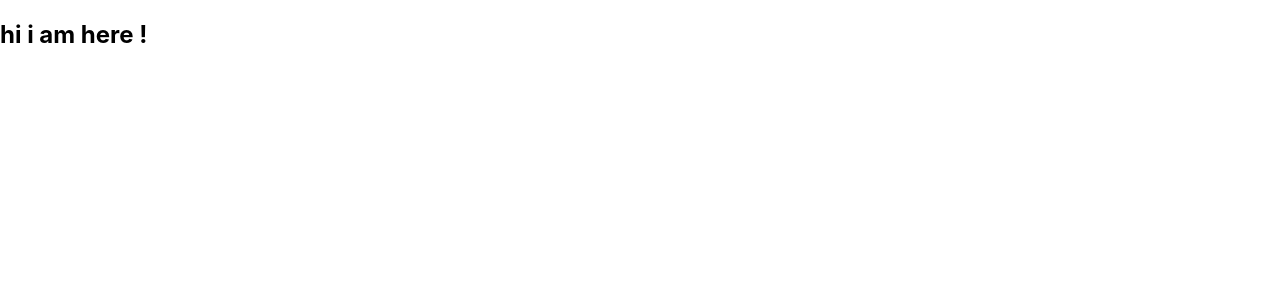
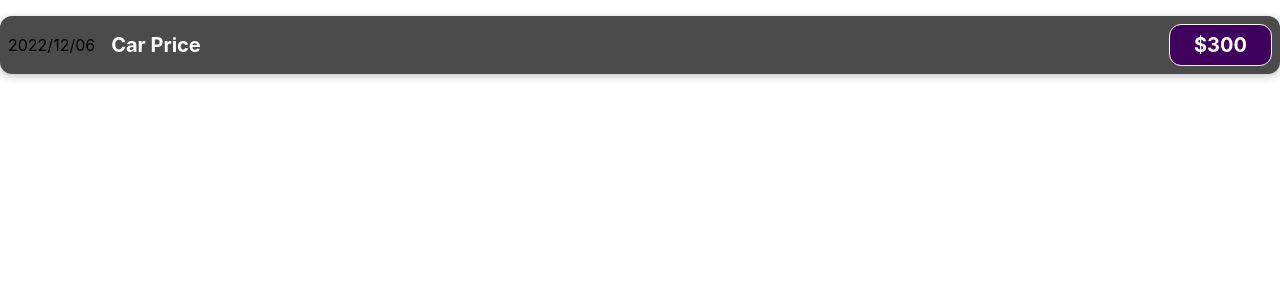
Before and after one commit to funnypar/FirstReactProject, a React (Create React App) app: page / in a window 1280 px wide. Shown: the top 300 px of the page. Built offline with nearby package versions, Linux system fonts and the light colour scheme.

Commit message:
Added styles and first dynamics

```diff
--- /dev/null
+++ b/src/components/Eitems.css
@@ -0,0 +1,56 @@
+.expense-item {
+    display: flex;
+    justify-content: space-between;
+    align-items: center;
+    box-shadow: 0 2px 8px rgba(0, 0, 0, 0.25);
+    padding: 0.5rem;
+    margin: 1rem 0;
+    border-radius: 12px;
+    background-color: #4b4b4b;
+}
+
+.expense-item__description {
+    display: flex;
+    flex-direction: column;
+    gap: 1rem;
+    align-items: flex-end;
+    flex-flow: column-reverse;
+    justify-content: flex-start;
+    flex: 1;
+}
+
+.expense-item h2 {
+    color: #3a3a3a;
+    font-size: 1rem;
+    flex: 1;
+    margin: 0 1rem;
+    color: white;
+}
+
+.expense-item__price {
+    font-size: 1rem;
+    font-weight: bold;
+    color: white;
+    background-color: #40005d;
+    border: 1px solid white;
+    padding: 0.5rem;
+    border-radius: 12px;
+}
+
+@media (min-width: 580px) {
+    .expense-item__description {
+        flex-direction: row;
+        align-items: center;
+        justify-content: flex-start;
+        flex: 1;
+    }
+
+    .expense-item__description h2 {
+        font-size: 1.25rem;
+    }
+
+    .expense-item__price {
+        font-size: 1.25rem;
+        padding: 0.5rem 1.5rem;
+    }
+}
--- a/src/components/Eitems.js
+++ b/src/components/Eitems.js
@@ -1,5 +1,19 @@
+import "./Eitems.css";
+
 function EItems() {
-    return <h2>hi i am here !</h2>;
+    const eTime = "2022/12/06";
+    const eItem = "Car Price";
+    const eItemPrice = 300;
+
+    return (
+        <div className="expense-item">
+            <div>{eTime}</div>
+            <div className="expense-item__description">
+                <h2>{eItem}</h2>
+                <div className="expense-item__price">${eItemPrice}</div>
+            </div>
+        </div>
+    );
 }
 
 export default EItems;
```
